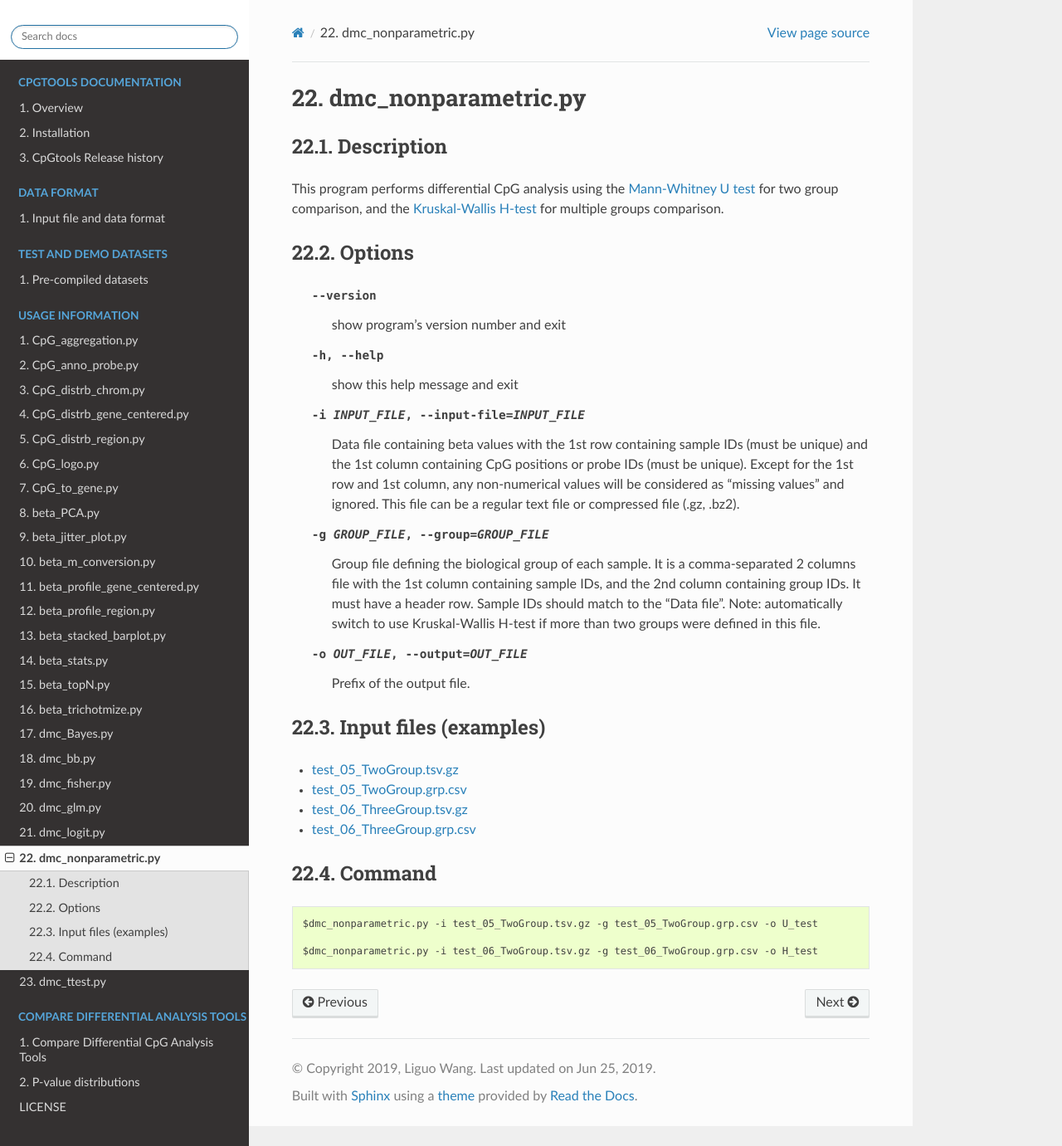
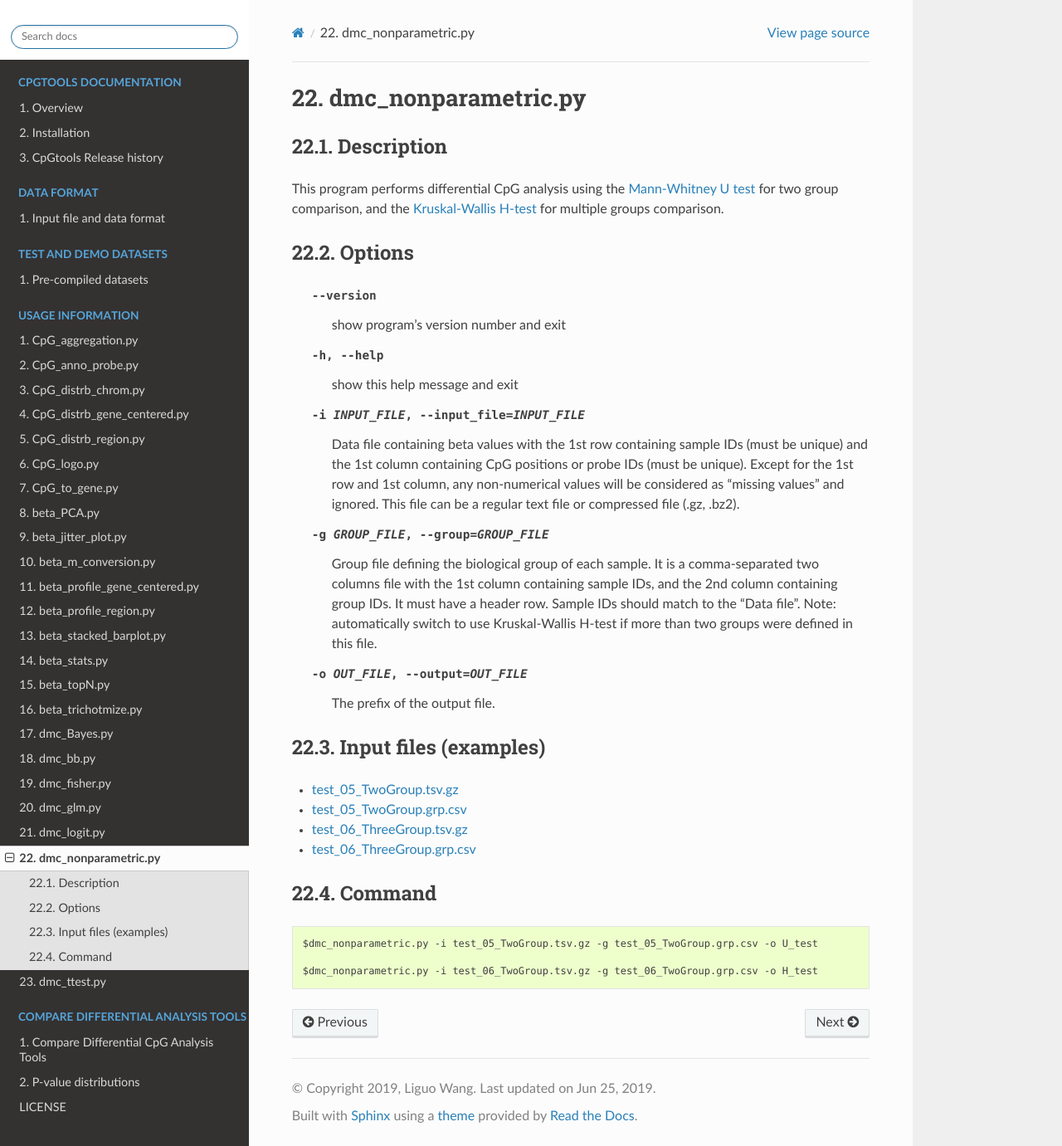
Before and after one commit to liguowang/cpgtools, a Sphinx documentation site: the page built from docs/source/demo/dmc_nonparametric.rst, in a window 1280 px wide and 1381 px high. Shown: the whole window at 83% size. Built offline with Sphinx 7.4.7 and the Read the Docs theme 2.0.0, drawn with Linux system fonts in a browser that asks for light colours.

Commit message:
Update dmc_nonparametric.rst

```diff
--- a/docs/source/demo/dmc_nonparametric.rst
+++ b/docs/source/demo/dmc_nonparametric.rst
@@ -12,7 +12,7 @@
 
   --version             show program's version number and exit
   -h, --help            show this help message and exit
-  -i INPUT_FILE, --input-file=INPUT_FILE
+  -i INPUT_FILE, --input_file=INPUT_FILE
                         Data file containing beta values with the 1st row
                         containing sample IDs (must be unique) and the 1st
                         column containing CpG positions or probe IDs (must be
@@ -22,14 +22,14 @@
                         file or compressed file (.gz, .bz2).
   -g GROUP_FILE, --group=GROUP_FILE
                         Group file defining the biological group of each
-                        sample. It is a comma-separated 2 columns file with
+                        sample. It is a comma-separated two columns file with
                         the 1st column containing sample IDs, and the 2nd
                         column containing group IDs. It must have a header
                         row. Sample IDs should match to the "Data file". Note:
                         automatically switch to use  Kruskal-Wallis H-test if
                         more than two groups were defined in this file.
   -o OUT_FILE, --output=OUT_FILE
-                        Prefix of the output file.
+                        The prefix of the output file.
 
 
 Input files (examples)
```
